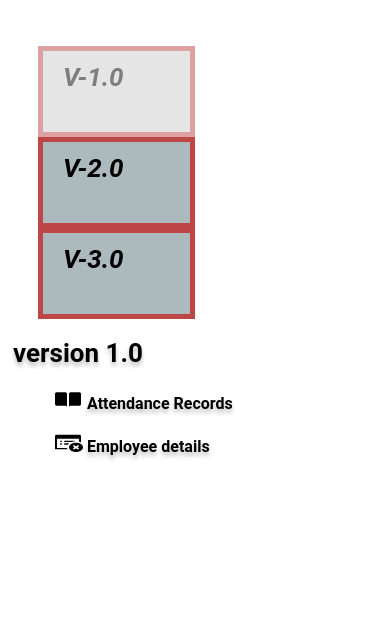
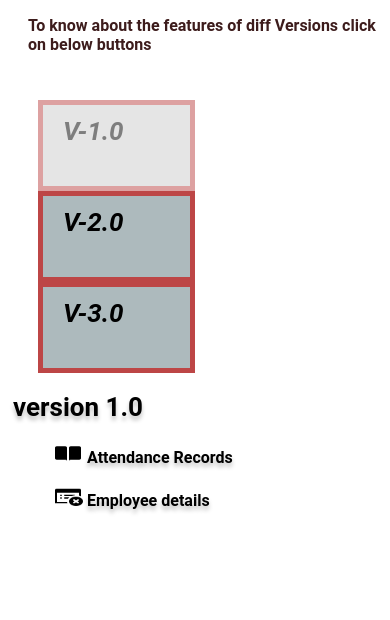
Before and after one commit to prashant808/versions, a plain HTML site: page index.html in a window 390 px wide. Shown: the part 392-1012 px from the top of the page. Before the commit the page ends 958 px from the top, so only its background shows below. Drawn offline with Linux system fonts and the light colour scheme.

Commit message:
code change

```diff
--- a/index.html
+++ b/index.html
@@ -80,7 +80,7 @@ background: rgba(137, 156, 160, 0.69);
 
 }
 @media only screen and (max-width: 768px) {
-  .tab{
+  .h,.tab{
     width: 100%;
   }
 }
@@ -98,6 +98,12 @@ background: rgba(137, 156, 160, 0.69);
 .h{
 	background-color: #BBACAC;
 }
+.p{
+  font-weight: bold;
+color: #3D1C1C;
+padding-left: 20px;
+
+}
 </style>
 </head>
 <body >
@@ -106,6 +112,7 @@ background: rgba(137, 156, 160, 0.69);
   <img src="indo.png"   width="200"  height="100" >
    <div class="h"><h1 style="font-size: 48px">Indovision software versions information</h1>
 </div></div>
+<p class="p">To know about the features of diff Versions click on below buttons</p>
 <div class="tab">
   <button class="tablinks" onclick="openversion(event, 'version1.0')" id="defaultOpen">V-1.0</button>
   <button class="tablinks" onclick="openversion(event, 'version2.0')">V-2.0</button>
```
